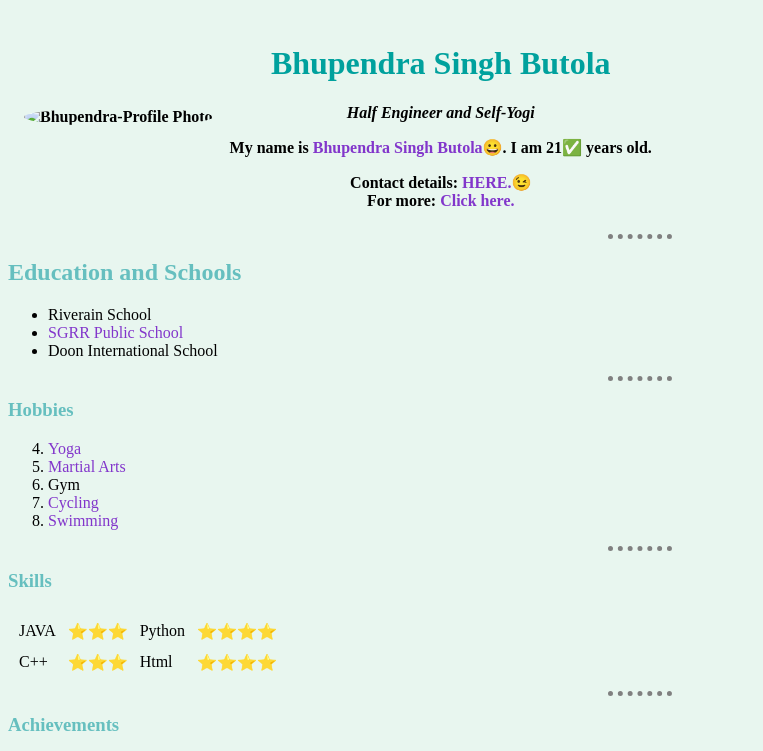
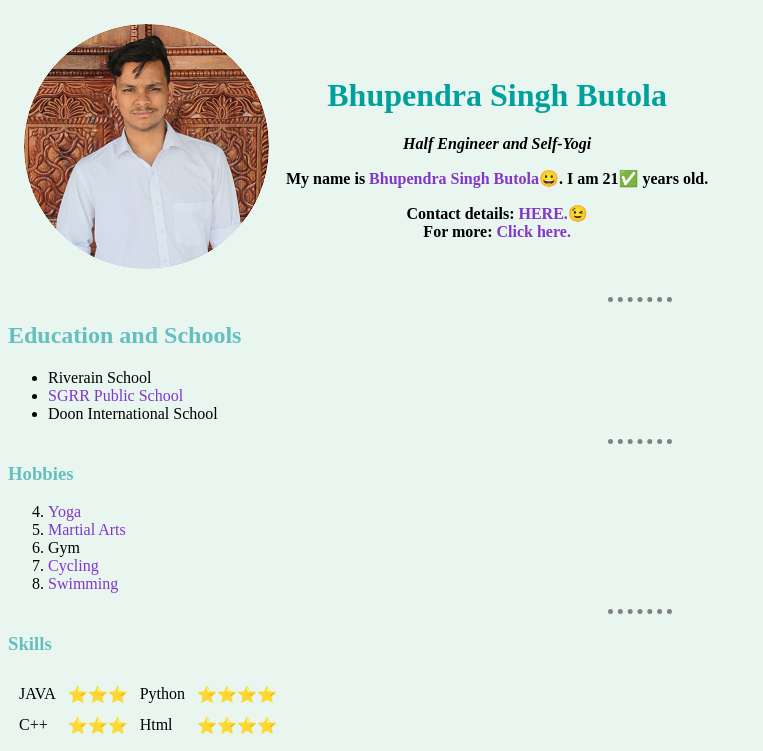
Before and after one commit to bhupendrasinghbutola/Basic, a plain HTML site: page index.html in a window 1280 px wide. Shown: the top 751 px of the page, without its empty margins (0-763 px from the left). Drawn offline with Linux system fonts and the light colour scheme.

Commit message:
Update index.html

```diff
--- a/index.html
+++ b/index.html
@@ -12,7 +12,7 @@
   <table cellspacing=15>
     <thead>
       <tr>
-        <th> <img src="..image1.png" alt="Bhupendra-Profile Photo"></th>
+        <th> <img src="../image1.png" alt="Bhupendra-Profile Photo"></th>
 
 
         <th>
```
